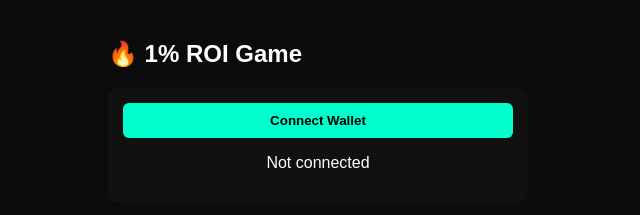
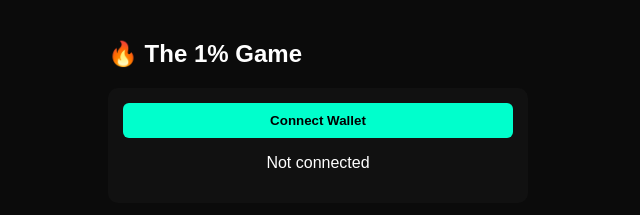
Before and after one commit to ChipsPCL/simple-roi-game, a plain HTML site: page index.html in a window 1280 px wide. Shown: the top 215 px of the page, 322-962 px from the left. Drawn offline with nearby package versions, Linux system fonts and the light colour scheme.

Commit message:
Update index.html

```diff
--- a/index.html
+++ b/index.html
@@ -46,7 +46,7 @@
 
 <body>
 
-<h2>🔥 1% ROI Game</h2>
+<h2>🔥 The 1% Game </h2>
 
 <div class="box">
     <button id="btnConnect">Connect Wallet</button>
@@ -63,6 +63,7 @@
     <input type="number" id="depositAmount" placeholder="Deposit amount" />
     <button id="btnDeposit">Approve & Deposit</button>
 </div>
+
 <div class="box">
     <button id="btnClaim">Claim Rewards</button>
 </div>
```
